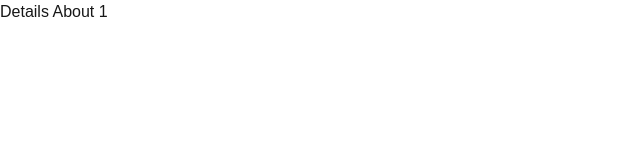
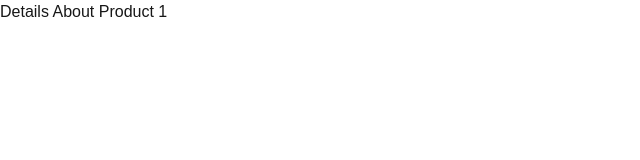
Before and after one commit to Abdullah-Az-Zahur/learn-next.js-15, a Next.js app: page /products/1 in a window 1280 px wide. Shown: the top 160 px of the page, without its empty margins (0-640 px from the left). Built offline with nearby package versions, Linux system fonts and the light colour scheme.

Commit message:
Dynamic Routes

```diff
--- a/src/app/docs/[...slug]/page.tsx
+++ b/src/app/docs/[...slug]/page.tsx
@@ -1,9 +1,9 @@
-import React from 'react'
+import React from "react";
 
 export default function page() {
   return (
     <div>
       <h2>Docs Home Page</h2>
     </div>
-  )
+  );
 }
--- a/src/app/products/[productId]/page.tsx
+++ b/src/app/products/[productId]/page.tsx
@@ -6,9 +6,5 @@ export default async function page({
   params: Promise<{ productId: string }>;
 }) {
   const productId = (await params).productId;
-  return (
-    <div>
-      <h1>Details About {productId} </h1>
-    </div>
-  );
+  return <div>Details About Product {productId}</div>;
 }
--- a/src/app/products/[productId]/reviews/[reviewId]/page.tsx
+++ /dev/null
@@ -1,14 +0,0 @@
-import React from "react";
-
-export default async function page({
-  params,
-}: {
-  params: Promise<{ reviewId: string }>;
-}) {
-  const reviewId = (await params).reviewId;
-  return (
-    <div>
-      <h2>Review Details About {reviewId}</h2>
-    </div>
-  );
-}
```
